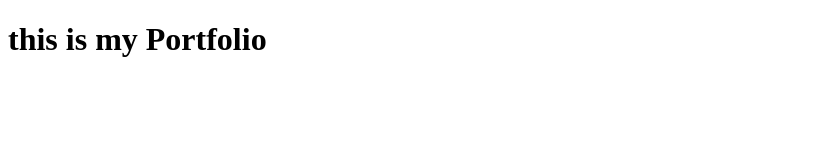
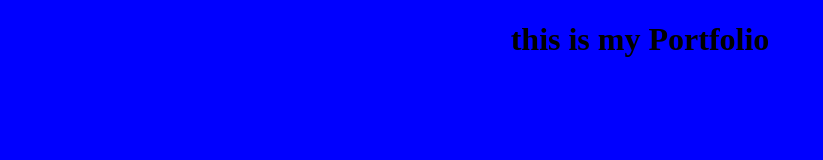
Before and after one commit to christian780/medevasoft.io, a plain HTML site: page index.html in a window 1280 px wide. Shown: the whole page, without its empty margins (0-823 px from the left). Drawn offline with Linux system fonts and the light colour scheme.

Commit message:
Update index.html

```diff
--- a/index.html
+++ b/index.html
@@ -8,6 +8,6 @@
 </head>
 <body>
     <h1>this is my Portfolio</h1>
-    <Link rel ="stylesheet" href="style,css">
+    <Link rel ="stylesheet" href="style.css">
 </body>
 </html>
```
